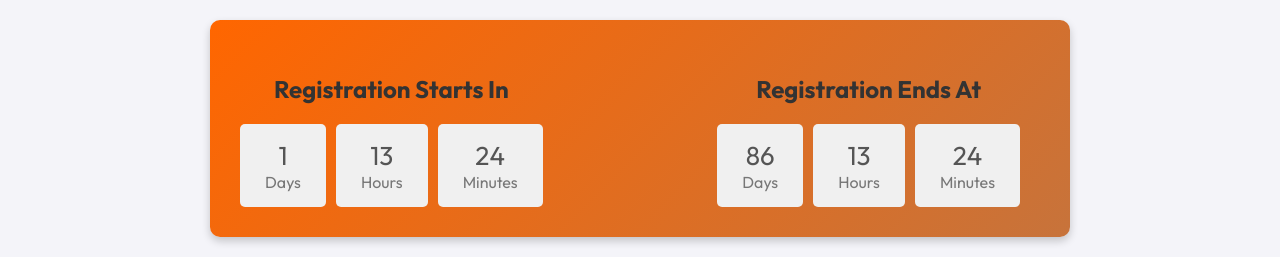
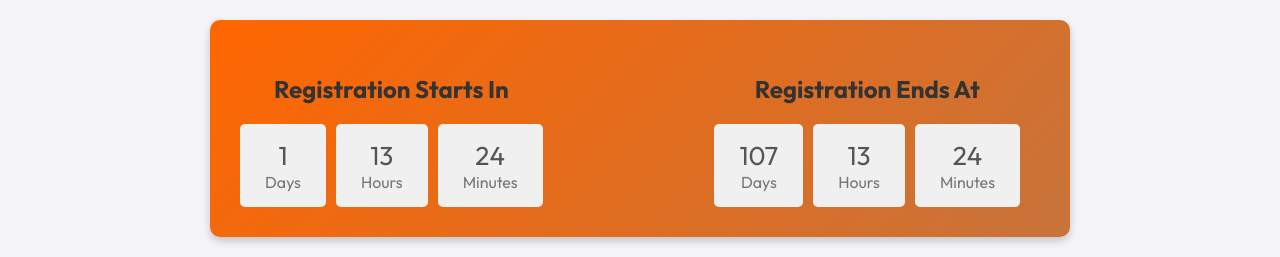
Before and after one commit to cyberbots-123/event, a React (Vite) app in the folder frontend/: page / in a window 1280 px wide. Shown: the part 800-1057 px from the top of the page. Built offline with nearby package versions, Linux system fonts and the light colour scheme.

Commit message:
Update Home.jsx

```diff
--- a/frontend/src/Home/Home.jsx
+++ b/frontend/src/Home/Home.jsx
@@ -17,7 +17,7 @@ import Partner from '../components/Partner/Partner'
 const Home = () => {
 
   const registrationStartDate = '2024-09-26T18:00:00';
-  const registrationEndDate = '2024-12-20T18:00:00';
+  const registrationEndDate = '2025-01-10T18:00:00';
   return (
     <>
     <Navbar/>
```
